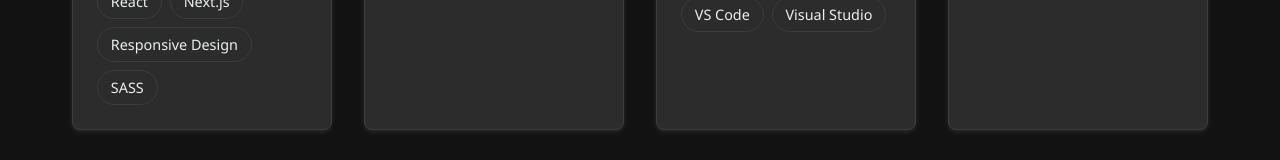
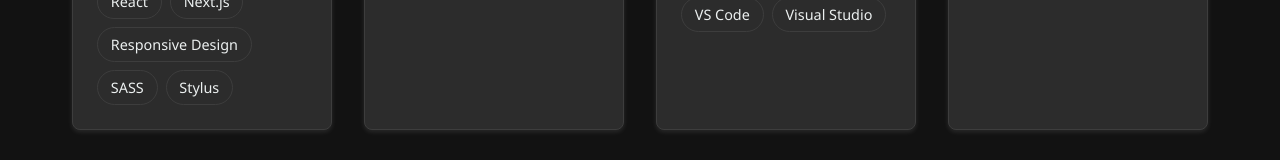
Before and after one commit to jaxellis/jaxellis.github.io, a Next.js app: page / in a window 1280 px wide. Shown: the part 2045-2205 px from the top of the page. Built offline with nearby package versions, Linux system fonts and the light colour scheme.

Commit message:
Add Stylus to skills

```diff
--- a/src/data/skills.ts
+++ b/src/data/skills.ts
@@ -17,6 +17,7 @@ export const skills: Skill[] = [
       'Next.js',
       'Responsive Design',
       'SASS',
+      'Stylus',
     ],
   },
   {
```
